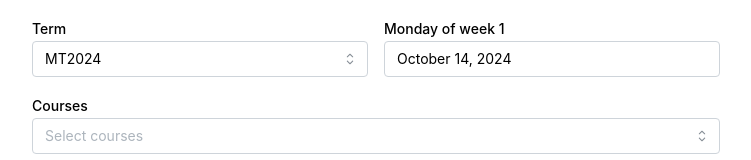
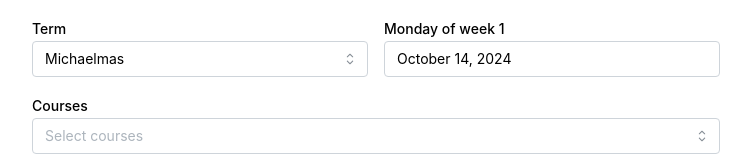
Before and after one commit to clemsys/oxford_cs_ics_generator, a React (Vite) app: page / in a window 1280 px wide. Shown: the top 160 px of the page, without its empty margins (264-1015 px from the left). Built offline with nearby package versions, Linux system fonts and the light colour scheme; no server answers.

Commit message:
change term naming and base term year on calendar

```diff
--- a/src/App.tsx
+++ b/src/App.tsx
@@ -151,12 +151,18 @@ function OverlappingHours({
   );
 }
 
-const terms = ["MT2024", "HT2024", "TT2024"];
+const terms: { [key: string]: string } = {
+  Michaelmas: "MT",
+  Hilary: "HT",
+  Trinity: "TT",
+};
 
 export default function App() {
   const [htmlContent, setHtmlContent] = useState<string>("");
   const [date, setDate] = useState<Date | null>(new Date(2024, 9, 14));
-  const [selectedTerm, setSelectedTerm] = useState<string | null>(terms[0]);
+  const [selectedTerm, setSelectedTerm] = useState<string | null>(
+    Object.keys(terms)[0],
+  );
   const [courses, setCourses] = useState<string[]>([]);
   const [selectedCourses, setSelectedCourses] = useState<string[]>([]);
   const [sessions, setSessions] = useState<Session[]>([]);
@@ -165,13 +171,20 @@ export default function App() {
   const [selectedSessions, setSelectedSessions] = useState<Session[]>([]);
 
   useEffect(() => {
-    fetch(`/teaching/timetables/timetable-${selectedTerm}.html`, {
-      method: "GET",
-      headers: {
-        "Content-Type": "text/html; charset=utf-8",
-      },
-    }).then((response) => response.text().then((text) => setHtmlContent(text)));
-  }, [selectedTerm]);
+    if (selectedTerm && date) {
+      fetch(
+        `/teaching/timetables/timetable-${terms[selectedTerm]}${date.getFullYear()}.html`,
+        {
+          method: "GET",
+          headers: {
+            "Content-Type": "text/html; charset=utf-8",
+          },
+        },
+      ).then((response) =>
+        response.text().then((text) => setHtmlContent(text)),
+      );
+    }
+  }, [selectedTerm, date]);
   useEffect(() => {
     if (date) {
       setSessions(getSessions(htmlContent, date, selectedCourses));
@@ -203,7 +216,7 @@ export default function App() {
               placeholder="Select term"
               value={selectedTerm}
               onChange={setSelectedTerm}
-              data={terms}
+              data={Object.keys(terms)}
             />
             <DateInput
               value={date}
```
Also changed, not shown: 1 other file (tests, documents, lock files or other folders).
